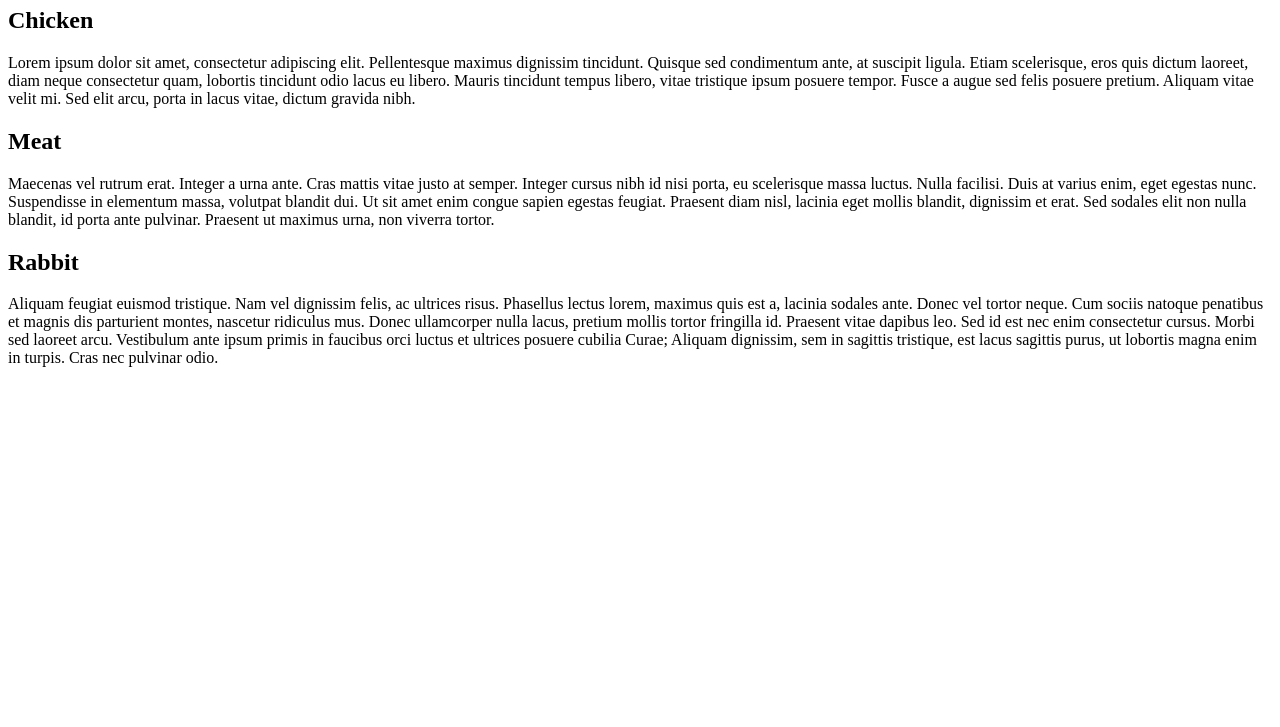
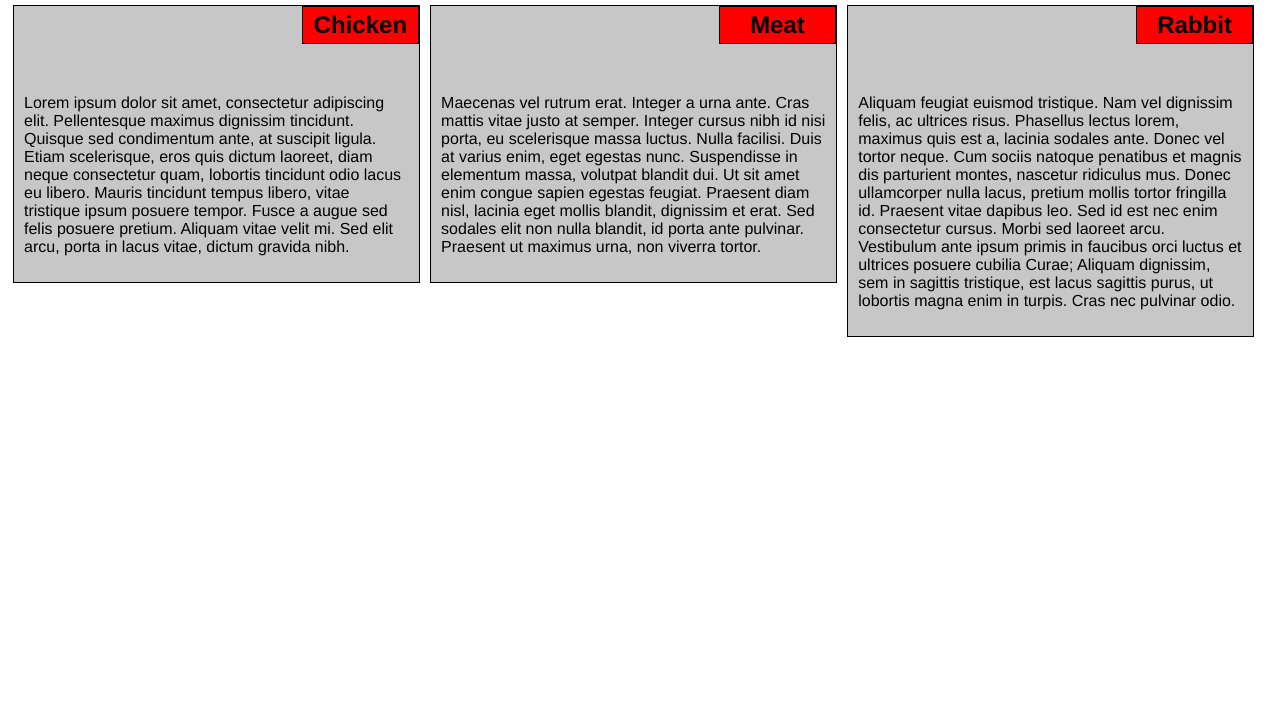
Before and after one commit to Anamonty/coding, a plain HTML site: page module_2_solution/index.html in a window 1280 px wide. Shown: the part 73-800 px from the top of the page. Drawn offline with Linux system fonts and the light colour scheme.

Commit message:
Update index.html

```diff
--- a/module_2_solution/index.html
+++ b/module_2_solution/index.html
@@ -3,6 +3,7 @@
 <head>
 <meta charset="utf-8">
 <meta name="viewport" content="width=device-width, initial-scale=1">
+<link rel="stylesheet" type="text/css" href="css/solution.css">
 <title>Menu</title>
 <body>
 <h1>Module 2 Solution</h1>
```
